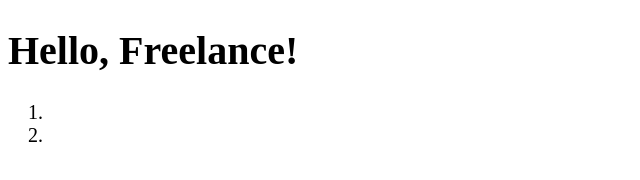
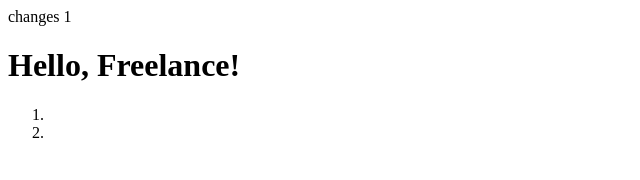
Before and after one commit to Tsapfik/FreelancerCourse, a plain HTML site: page index.html in a window 1280 px wide. Shown: the whole page, without its empty margins (0-640 px from the left). Drawn offline with Linux system fonts and the light colour scheme.

Commit message:
new commit changes1

```diff
--- a/index.html
+++ b/index.html
@@ -10,6 +10,8 @@
 
 </head>
 
+changes 1
+
 <body>
 	<h1>Hello, Freelance!</h1>
 	<ol>
--- a/js/script.js
+++ b/js/script.js
@@ -0,0 +1,2 @@
+
+changes 1
--- a/scss/_header.scss
+++ b/scss/_header.scss
@@ -2,3 +2,5 @@ header{
 	background-color: #000;
 
 }
+
+changes 1
```
Also changed, not shown: css/style.css.
